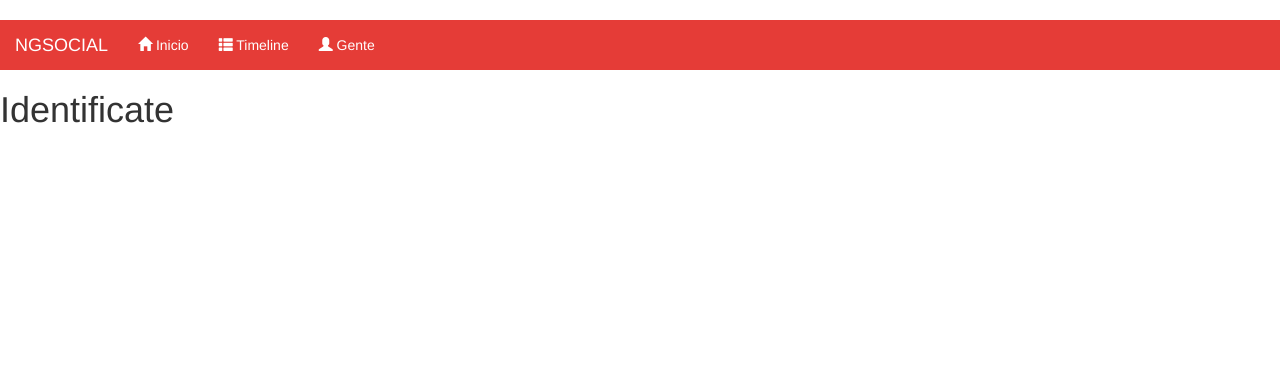
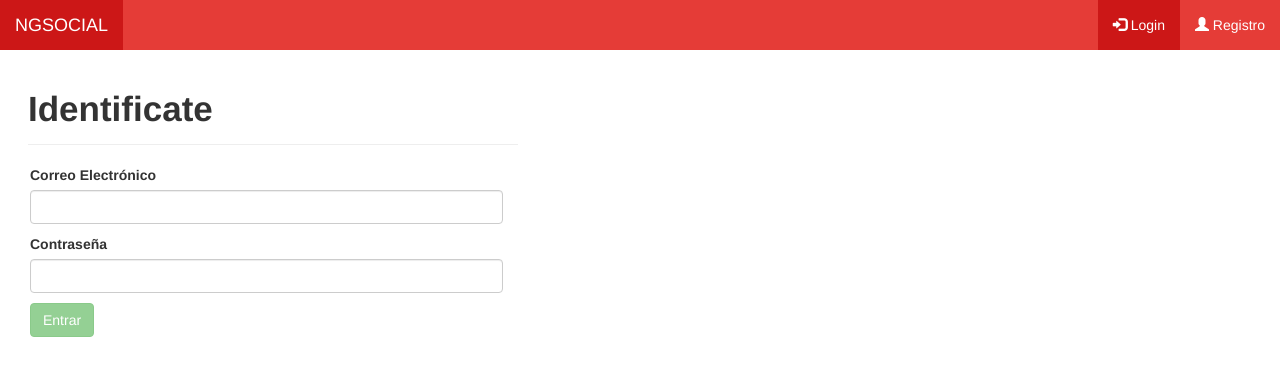
Before and after one commit to JL-OLEMAR/front-end-social, an Angular app: page /login in a window 1280 px wide. Shown: the top 376 px of the page. Built offline with nearby package versions, Linux system fonts and the light colour scheme.

Commit message:
user login method

```diff
--- a/src/app/app.component.html
+++ b/src/app/app.component.html
@@ -1,12 +1,11 @@
 <div class="navigation col-lg-12">
     <nav class="navbar navbar-default">
         <div class="container-fluid">
-
             <div class="navbar-header">
-                <a href="#" class="navbar-brand">{{title}}</a>
+                <a href="#" class="navbar-brand">{{ title }}</a>
             </div>
 
-            <ul class="nav navbar-nav">
+            <ul class="nav navbar-nav" *ngIf="identity">
                 <li>
                     <a href="#">
                         <span class="glyphicon glyphicon-home"></span> Inicio
@@ -20,12 +19,23 @@
                 </li>
 
                 <li>
-                    <a href="#">
-                        <span class="glyphicon glyphicon-user"></span> Gente
+                    <a href="#"> <span class="glyphicon glyphicon-user"></span> Gente </a>
+                </li>
+            </ul>
+
+            <ul class="nav navbar navbar-nav navbar-right" *ngIf="!identity">
+                <li>
+                    <a [routerLink]="['/login']" [routerLinkActive]="['active']">
+                        <span class="glyphicon glyphicon-log-in"></span> Login
+                    </a>
+                </li>
+
+                <li>
+                    <a [routerLink]="['/registro']" [routerLinkActive]="['active']">
+                        <span class="glyphicon glyphicon-user"></span> Registro
                     </a>
                 </li>
             </ul>
-
         </div>
     </nav>
 </div>
--- a/src/app/app.component.ts
+++ b/src/app/app.component.ts
@@ -1,10 +1,26 @@
-import { Component } from '@angular/core';
+import { Component, OnInit, DoCheck } from '@angular/core';
+import { UserService } from '../services/user.service';
 
 @Component({
   selector: 'app-root',
   templateUrl: './app.component.html',
-  styleUrls: ['./app.component.css']
+  styleUrls: ['./app.component.css'],
+  providers: [UserService],
 })
-export class AppComponent {
-  public title = 'NGSOCIAL';
+export class AppComponent implements OnInit, DoCheck{
+  public title: string;
+  public identity;
+
+  constructor(private _userService: UserService) {
+    this.title = 'NGSOCIAL';
+  }
+
+  ngOnInit() {
+    this.identity = this._userService.getIdentity();
+    console.log(this.identity);
+  }
+
+  ngDoCheck(): void {
+    this.identity = this._userService.getIdentity();
+  }
 }
--- a/src/assets/styles.css
+++ b/src/assets/styles.css
@@ -9,8 +9,12 @@
     border-bottom: 1px solid #eee;
 }
 
+.active {
+    background-color: #cc1717;
+}
 
-/*HEADER*/
+
+/*CABACERA*/
 
 .navigation {
     padding: 0px !important;
@@ -25,3 +29,7 @@
 .navigation .navbar * {
     color: white !important;
 }
+
+.navigation .navbar a:hover {
+    background-color: #cc1717 !important;
+}
--- a/src/components/login/login.component.html
+++ b/src/components/login/login.component.html
@@ -1 +1,31 @@
-<h1>{{title}}</h1>
+<div class="col-lg-5">
+    <h1 class="h1-strong">{{ title }}</h1>
+
+    <div class="alert alert-success" *ngIf="status == 'success'">
+        Te has identificado correctamente, bienvenido.
+    </div>
+
+    <div class="alert alert-danger" *ngIf="status == 'error'">
+        No te has podido identificar correctamente.
+    </div>
+
+    <form #loginForm="ngForm" (ngSubmit)="onSubmit()" class="col-lg-12">
+        <p>
+            <label>Correo Electrónico</label>
+            <input type="email" name="email" #email="ngModel" [(ngModel)]="user.email" class="form-control" required pattern="[a-z0-9._%+-]+@[a-z0-9.-]+\.[a-z]{2,4}$" />
+            <span *ngIf="!email.valid && email.touched" class="invalid-feedback d-block">
+        El correo no es correcto!!
+      </span>
+        </p>
+
+        <p>
+            <label>Contraseña</label>
+            <input type="password" name="password" #password="ngModel" [(ngModel)]="user.password" class="form-control" required />
+            <span *ngIf="!password.valid && password.touched" class="invalid-feedback d-block">
+        La contraseña es obligatoria.
+      </span>
+        </p>
+
+        <input type="submit" value="Entrar" class="btn btn-success" [disabled]="loginForm.invalid" />
+    </form>
+</div>
--- a/src/components/login/login.component.ts
+++ b/src/components/login/login.component.ts
@@ -1,19 +1,88 @@
 import { Component, OnInit } from '@angular/core';
+import { Router, ActivatedRoute, Params } from '@angular/router';
+import { User } from '../../models/user';
+import { UserService } from '../../services/user.service';
 
 @Component({
   selector: 'login',
-  templateUrl: './login.component.html'
+  templateUrl: './login.component.html',
+  providers: [UserService],
 })
-export class LoginComponent implements OnInit{
+export class LoginComponent implements OnInit {
+  public title: string;
+  public user: User;
+  public status: string;
+  public identity;
+  public token;
 
-  public title:string;
-
-  constructor(){
+  constructor(
+    private _route: ActivatedRoute,
+    private _router: Router,
+    private _userService: UserService
+  ) {
     this.title = 'Identificate';
+    this.user = new User('', '', '', '', '', '', 'ROLE_USER', '');
   }
 
   ngOnInit() {
     console.log('Componente de login cargado...');
+  }
 
+  onSubmit() {
+    // Loguear al usuario y conseguir sus datos
+    this._userService.signup(this.user).subscribe(
+      (response) => {
+        this.identity = response.user;
+        console.log(this.identity);
+
+        if (!this.identity || !this.identity._id) {
+          this.status = 'error';
+        } else {
+          this.status = 'success';
+
+          // Persistir datos del usuario
+          localStorage.setItem('identity', JSON.stringify(this.identity));
+
+          // Conseguir el token
+          this.getToken();
+        }
+      },
+      (error) => {
+        var errorMessage = <any>error;
+        console.log(errorMessage);
+
+        if (errorMessage != null) {
+          this.status = 'error';
+        }
+      }
+    );
+  }
+
+  getToken() {
+    this._userService.signup(this.user, 'true').subscribe(
+      (response) => {
+        this.token = response.token;
+        console.log(this.token);
+
+        if (this.token.length <= 0) {
+          this.status = 'error';
+        } else {
+          this.status = 'success';
+
+          // Persistir token del usuario
+          localStorage.setItem('token', this.token);
+
+          // Conseguir los contadores o estadisticas del usuario
+        }
+      },
+      (error) => {
+        var errorMessage = <any>error;
+        console.log(errorMessage);
+
+        if (errorMessage != null) {
+          this.status = 'error';
+        }
+      }
+    );
   }
 }
--- a/src/services/user.service.ts
+++ b/src/services/user.service.ts
@@ -5,12 +5,12 @@ import { GLOBAL } from './global';
 import { User } from '../models/user';
 
 @Injectable()
-export class UserService{
+export class UserService {
   public url: string;
+  public identity;
+  public token;
 
-  constructor(
-    private _http: HttpClient
-  ){
+  constructor(private _http: HttpClient) {
     this.url = GLOBAL.url;
   }
 
@@ -18,7 +18,36 @@ export class UserService{
     let params = JSON.stringify(user);
     let headers = new HttpHeaders().set('Content-Type', 'application/json');
 
-    return this._http.post(this.url + 'register', params, {headers:headers} );
+    return this._http.post(this.url + 'register', params, { headers: headers });
   }
 
+  signup(user: User, gettoken = null): Observable<any> {
+    if (gettoken != null) {
+      user.gettoken = gettoken;
+    }
+    let params = JSON.stringify(user);
+    let headers = new HttpHeaders().set('Content-Type', 'application/json');
+
+    return this._http.post(this.url + 'login', params, { headers: headers });
+  }
+
+  getIdentity() {
+    let identity = JSON.parse(localStorage.getItem('identity'));
+    if (identity != 'undefined') {
+      this.identity = identity;
+    } else {
+      this.identity = null;
+    }
+    return this.identity;
+  }
+
+  getToken() {
+    let token = localStorage.getItem('token');
+    if (token != 'undefined') {
+      this.token = token;
+    } else {
+      this.token = null;
+    }
+    return this.token;
+  }
 }
--- a/src/styles.css
+++ /dev/null
@@ -1 +0,0 @@
-/* You can add global styles to this file, and also import other style files */
```
Also changed, not shown: src/components/register/register.component.ts (+8 -10 lines).
